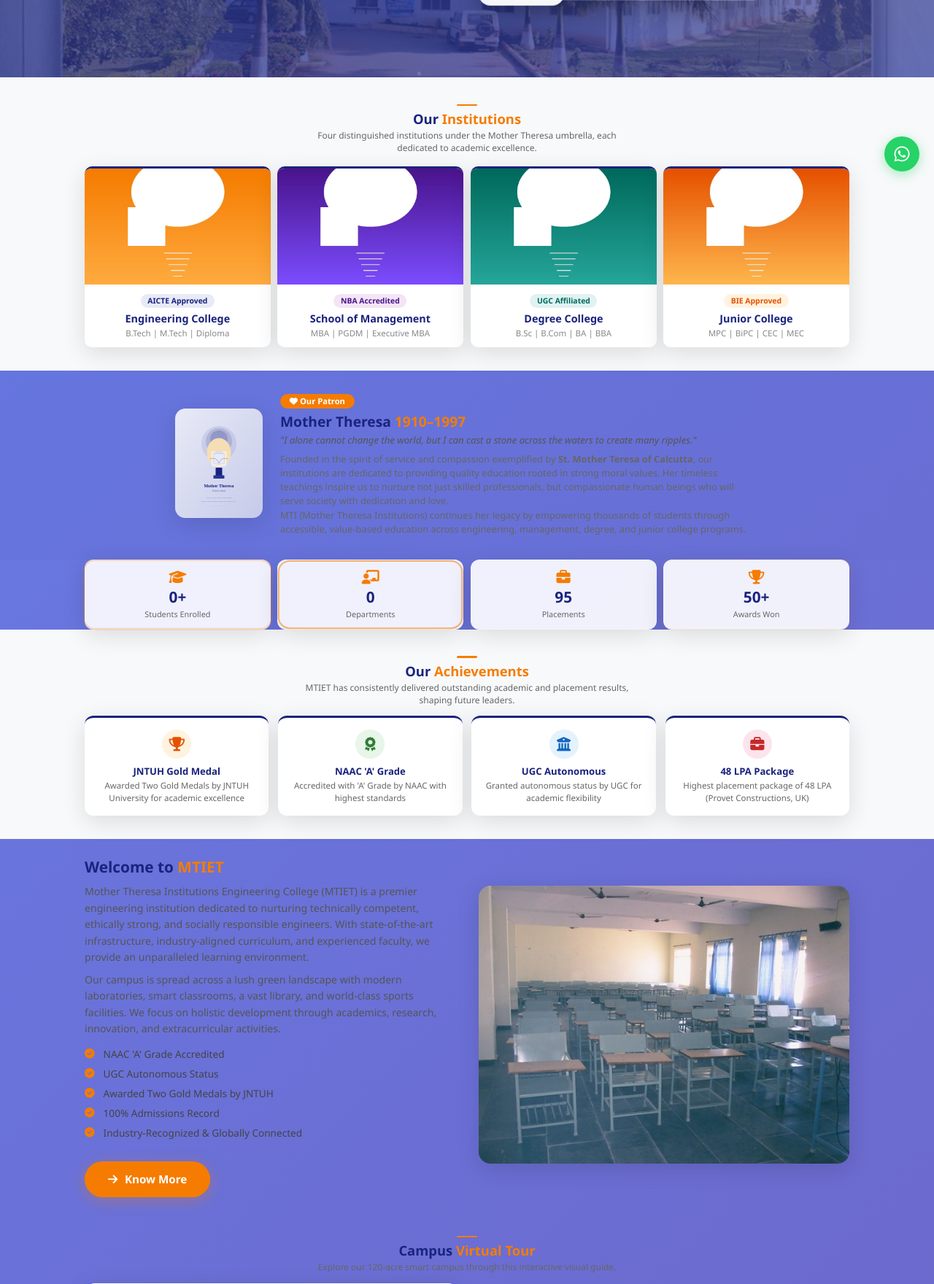
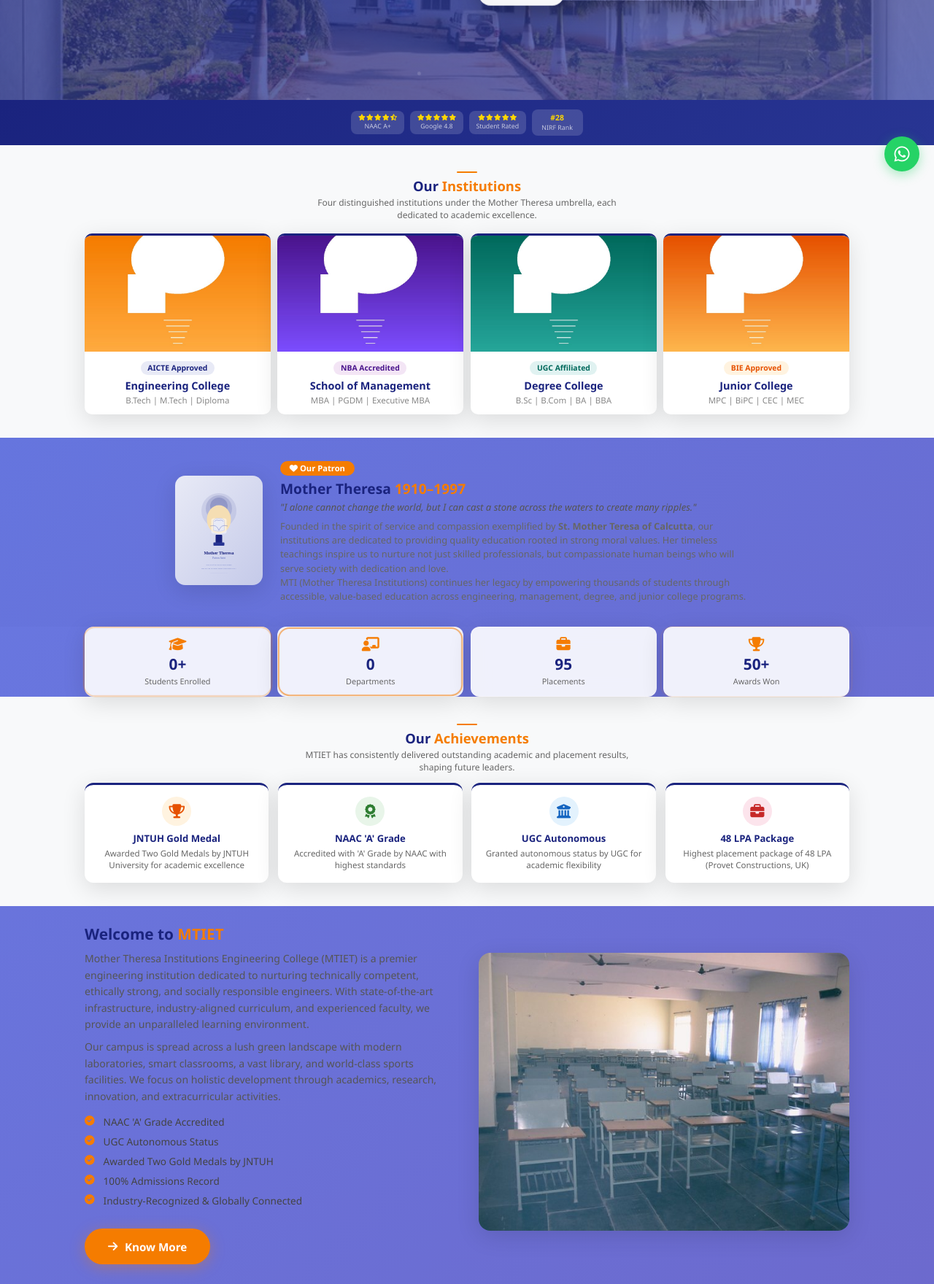
Before and after one commit to gayegayathri07-collab/pythonfullstack, a Django app: page / in a window 1280 px wide. Shown: the part 485-2245 px from the top of the page at 73% size. Run offline with Django 5.2, Linux system fonts and the light colour scheme; data that the repository does not hold is empty.

Commit message:
add NAAC/Google/Student rating strip after hero

```diff
--- a/students/templates/students/landing.html
+++ b/students/templates/students/landing.html
@@ -746,7 +746,32 @@
     </div>
 </section>
 
-<section class="section section-alt" style="padding:2rem 0;margin-top:-2rem;position:relative;z-index:2">
+<section style="padding:0.5rem 0;background:linear-gradient(135deg,#1a237e,#283593);margin-top:-1px;position:relative;z-index:3">
+    <div class="container">
+        <div style="display:grid;grid-template-columns:repeat(auto-fit,minmax(140px,1fr));gap:0.4rem;align-items:center">
+            <div style="display:flex;align-items:center;gap:0.5rem;justify-content:center;padding:0.3rem">
+                <div style="background:rgba(255,255,255,0.15);border-radius:8px;padding:0.3rem 0.6rem;text-align:center;min-width:70px">
+                    <div style="display:flex;gap:1px;justify-content:center"><i class="fas fa-star" style="color:#ffd700;font-size:0.55rem"></i><i class="fas fa-star" style="color:#ffd700;font-size:0.55rem"></i><i class="fas fa-star" style="color:#ffd700;font-size:0.55rem"></i><i class="fas fa-star" style="color:#ffd700;font-size:0.55rem"></i><i class="fas fa-star-half-alt" style="color:#ffd700;font-size:0.55rem"></i></div>
+                    <div style="font-size:0.55rem;color:rgba(255,255,255,0.7);margin-top:1px">NAAC A+</div>
+                </div>
+                <div style="background:rgba(255,255,255,0.15);border-radius:8px;padding:0.3rem 0.6rem;text-align:center;min-width:70px">
+                    <div style="display:flex;gap:1px;justify-content:center"><i class="fas fa-star" style="color:#ffd700;font-size:0.55rem"></i><i class="fas fa-star" style="color:#ffd700;font-size:0.55rem"></i><i class="fas fa-star" style="color:#ffd700;font-size:0.55rem"></i><i class="fas fa-star" style="color:#ffd700;font-size:0.55rem"></i><i class="fas fa-star" style="color:#ffd700;font-size:0.55rem"></i></div>
+                    <div style="font-size:0.55rem;color:rgba(255,255,255,0.7);margin-top:1px">Google 4.8</div>
+                </div>
+                <div style="background:rgba(255,255,255,0.15);border-radius:8px;padding:0.3rem 0.6rem;text-align:center;min-width:70px">
+                    <div style="display:flex;gap:1px;justify-content:center"><i class="fas fa-star" style="color:#ffd700;font-size:0.55rem"></i><i class="fas fa-star" style="color:#ffd700;font-size:0.55rem"></i><i class="fas fa-star" style="color:#ffd700;font-size:0.55rem"></i><i class="fas fa-star" style="color:#ffd700;font-size:0.55rem"></i><i class="fas fa-star" style="color:#ffd700;font-size:0.55rem"></i></div>
+                    <div style="font-size:0.55rem;color:rgba(255,255,255,0.7);margin-top:1px">Student Rated</div>
+                </div>
+                <div style="background:rgba(255,255,255,0.15);border-radius:8px;padding:0.3rem 0.6rem;text-align:center;min-width:70px">
+                    <div style="font-size:0.65rem;font-weight:800;color:#ffd700">#28</div>
+                    <div style="font-size:0.55rem;color:rgba(255,255,255,0.7);margin-top:1px">NIRF Rank</div>
+                </div>
+            </div>
+        </div>
+    </div>
+</section>
+
+<section class="section section-alt" style="padding:2rem 0;margin-top:-1px;position:relative;z-index:2">
     <div class="container">
         <div class="section-title reveal" style="margin-bottom:1rem">
             <div class="line"></div>
```
